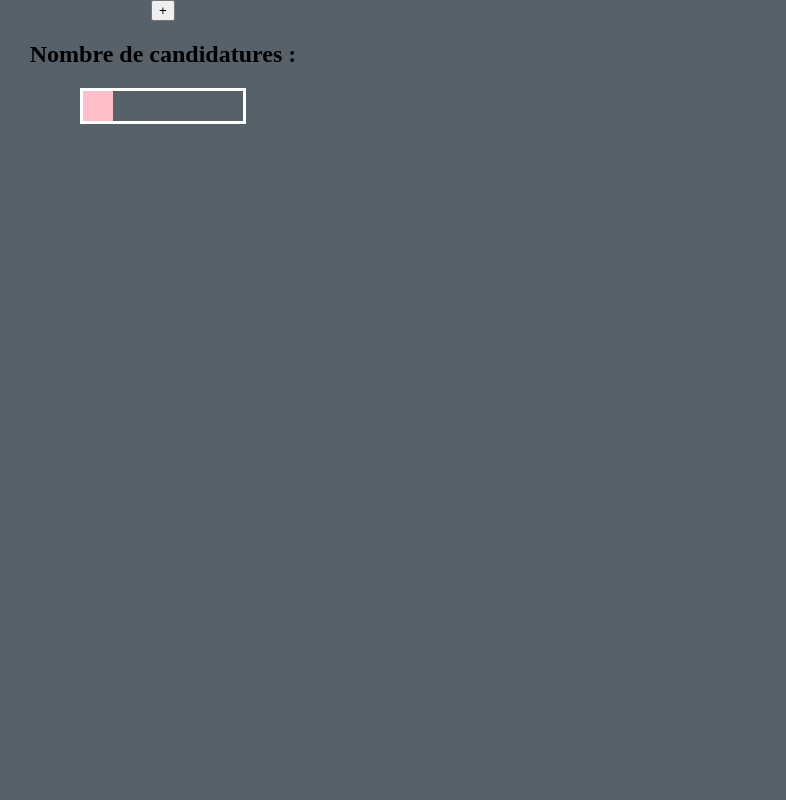
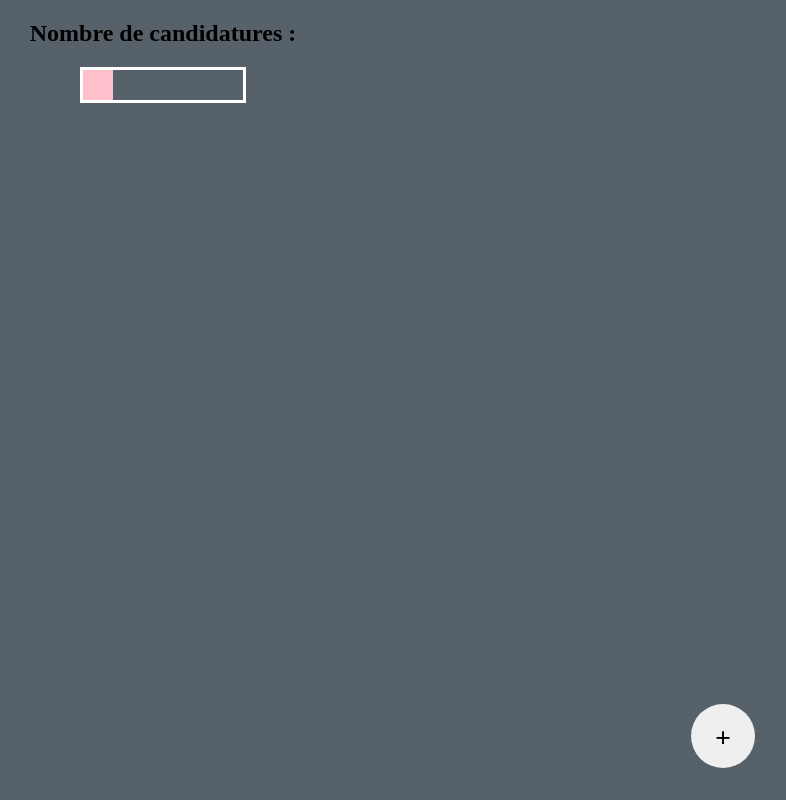
Before and after one commit to WilfriedW9/Traqueur-de-postulation, a plain HTML site: page index.html in a window 1280 px wide. Shown: the whole page, without its empty margins (477-1263 px from the left). Drawn offline with Linux system fonts and the light colour scheme.

Commit message:
Placement du formulaire

```diff
--- a/style.css
+++ b/style.css
@@ -26,10 +26,23 @@ body{
 }
 
 form {
+    opacity: 0.3;
 
+    position: fixed;
+    bottom: 0;
+    left: 0;
     background-color: grey;
     padding: 2rem;
+    border-radius: 5%;
+    transition: opacity 0.15s;
 }
+
+form:hover {
+    opacity: 1;
+    cursor: pointer;
+}
+
+
 
 button:hover {
     cursor: pointer;
@@ -68,3 +81,18 @@ form, .text-input-compartment,.other-input-compartment{
     background-color: pink;
     display: flex;
 }
+
+#toggleForm{
+    display: flex;
+    height: 2rem;
+    width: 2rem;
+    border: none;
+    border-radius: 50%;
+    justify-content: center;
+    align-items: center;
+    position: fixed;
+    top: 90%;
+    right: 5%;
+    scale: 2;
+    z-index: 999;
+}
```
